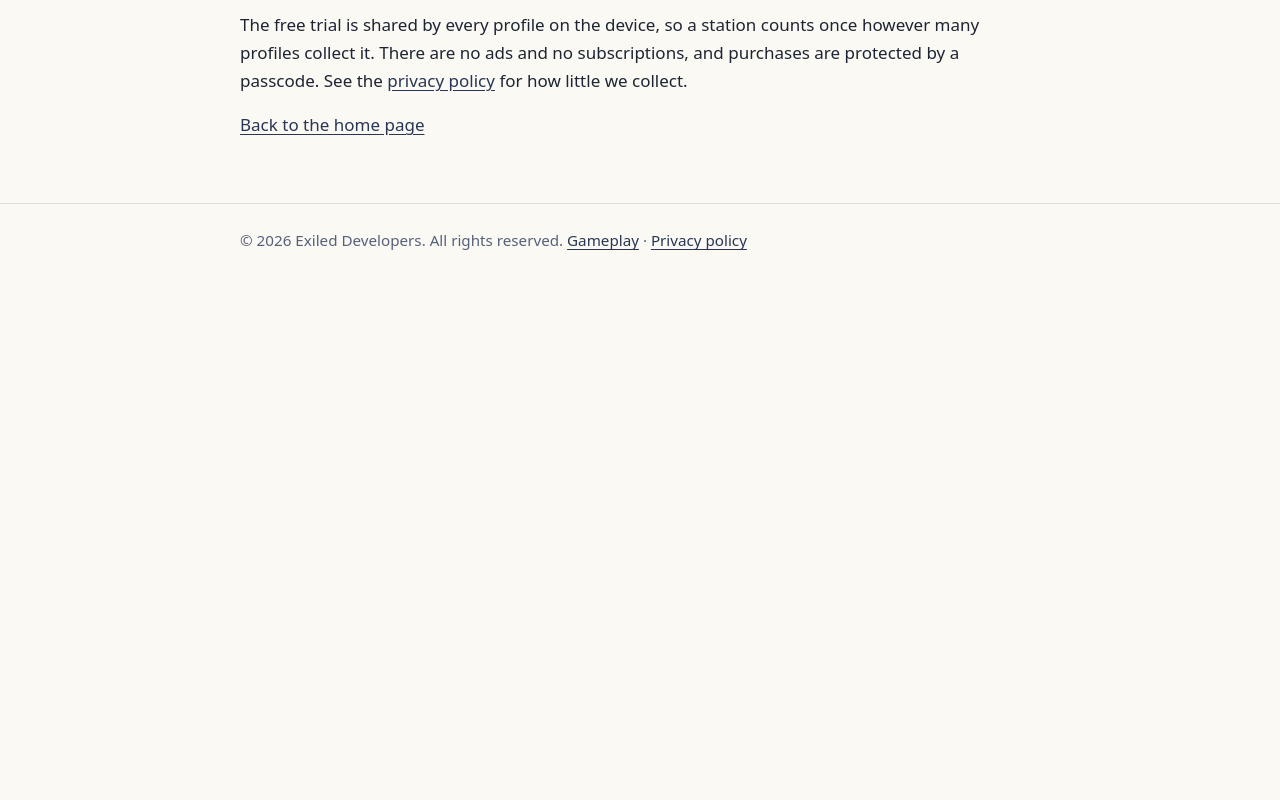
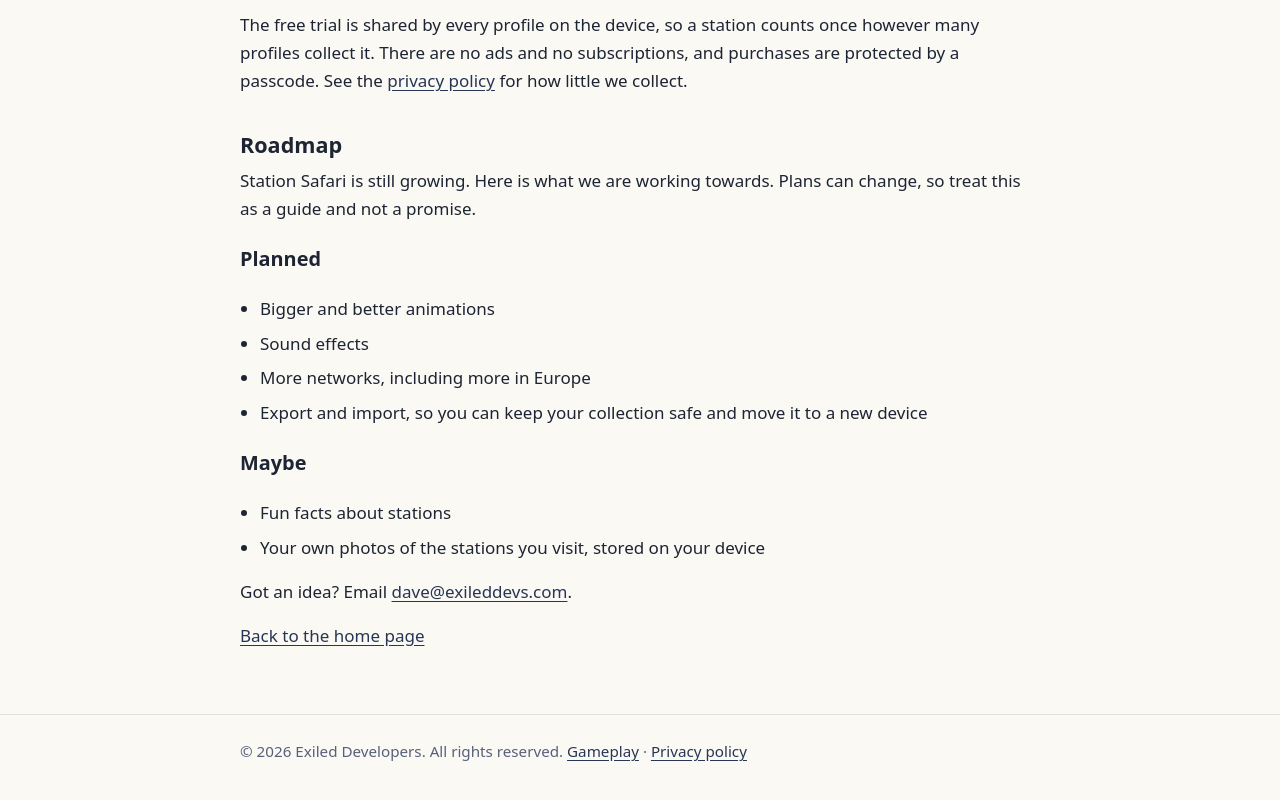
Before and after one commit to exileddevs/websites-stationsafari, a plain HTML site: page gameplay/index.html in a window 1280 px wide. Shown: the part 4839-5639 px from the top of the page. Before the commit the page ends 5149 px from the top, so only its background shows below. Drawn offline with Linux system fonts and the light colour scheme.

Commit message:
Add a roadmap section to the gameplay page
Planned: animations, sound effects, more networks (including Europe),
export and import. Maybe: station fun facts, station photos. The home
page links to it from "Where can you play?".

Co-Authored-By: Claude Sonnet 5.5 <noreply@anthropic.com>
Claude-Session: https://claude.ai/code/session_01PjJAwDrsBeNJPdmaAXJzfq

```diff
--- a/gameplay/index.html
+++ b/gameplay/index.html
@@ -89,6 +89,22 @@
     <p>Your tier's unlocks are used automatically. A network takes one when you collect its fifth station, and it stays unlocked for good. You can move up to a bigger tier whenever you are ready.</p>
     <p>The free trial is shared by every profile on the device, so a station counts once however many profiles collect it. There are no ads and no subscriptions, and purchases are protected by a passcode. See the <a href="/privacy/">privacy policy</a> for how little we collect.</p>
 
+    <h2 id="roadmap">Roadmap</h2>
+    <p>Station Safari is still growing. Here is what we are working towards. Plans can change, so treat this as a guide and not a promise.</p>
+    <h3>Planned</h3>
+    <ul>
+        <li>Bigger and better animations</li>
+        <li>Sound effects</li>
+        <li>More networks, including more in Europe</li>
+        <li>Export and import, so you can keep your collection safe and move it to a new device</li>
+    </ul>
+    <h3>Maybe</h3>
+    <ul>
+        <li>Fun facts about stations</li>
+        <li>Your own photos of the stations you visit, stored on your device</li>
+    </ul>
+    <p>Got an idea? Email <a href="mailto:dave@exileddevs.com">dave@exileddevs.com</a>.</p>
+
     <p><a href="/">Back to the home page</a></p>
 </div>
 </main>
```
Also changed, not shown: index.html (+1 -1 lines).
